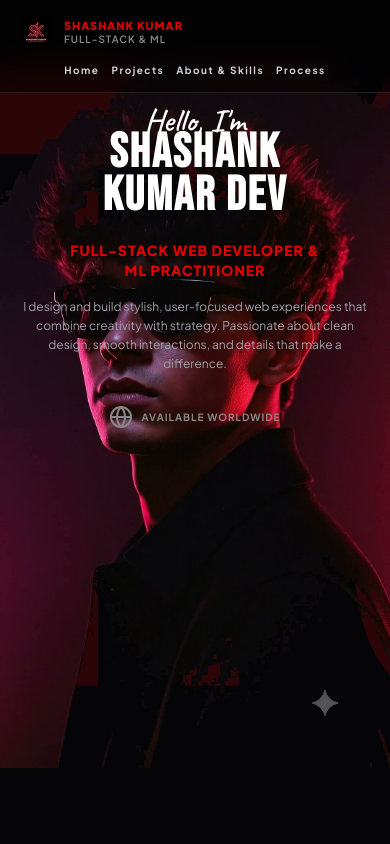
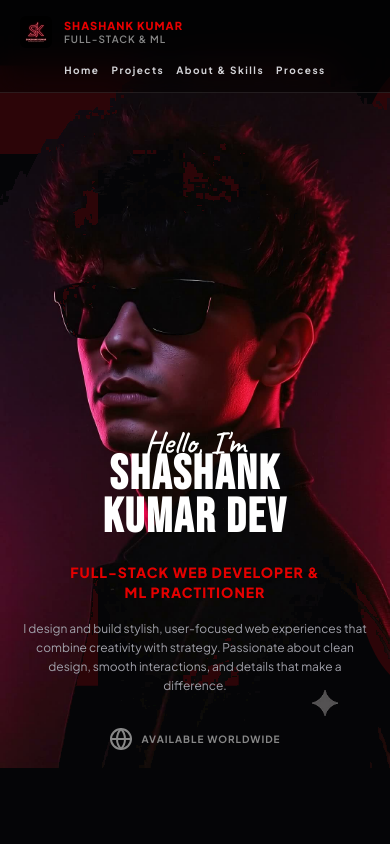
Before and after one commit to Shashankdev341/my_portfolio, a React (Vite) app: page / in a window 390 px wide. Shown: the top 844 px of the page. Built offline with nearby package versions, Linux system fonts and the light colour scheme.

Commit message:
Update mobile hero padding to 50vh

```diff
--- a/src/index.css
+++ b/src/index.css
@@ -732,7 +732,7 @@ body {
 
   /* Hero Section Adjustments */
   .hero-container-full {
-    padding: 100px 20px 40px; /* Accommodate wrapped navbar */
+    padding: 50vh 20px 40px; /* Accommodate wrapped navbar */
     height: auto;
     min-height: 100vh;
   }
```
